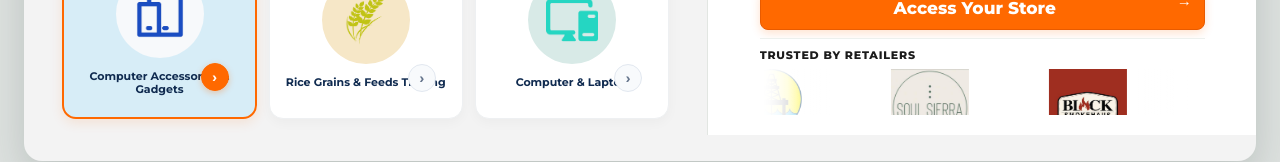
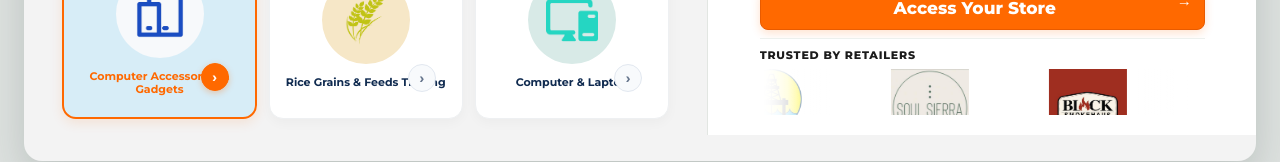
Before and after one commit to zoron015-gif/proj, a Next.js app: page / in a window 1280 px wide. Shown: the part 615-777 px from the top of the page. Built offline with nearby package versions, Linux system fonts and the light colour scheme.

Commit message:
Update storelogo title color styles

```diff
--- a/app/globals.css
+++ b/app/globals.css
@@ -71,6 +71,10 @@ h1 span { color: #ff6900; }
   line-height: 1.25;
   text-align: center;
   white-space: normal;
+}
+
+.store-option.selected strong {
+  color: #ff6900;
 }
 
 .store-card-arrow {
```
